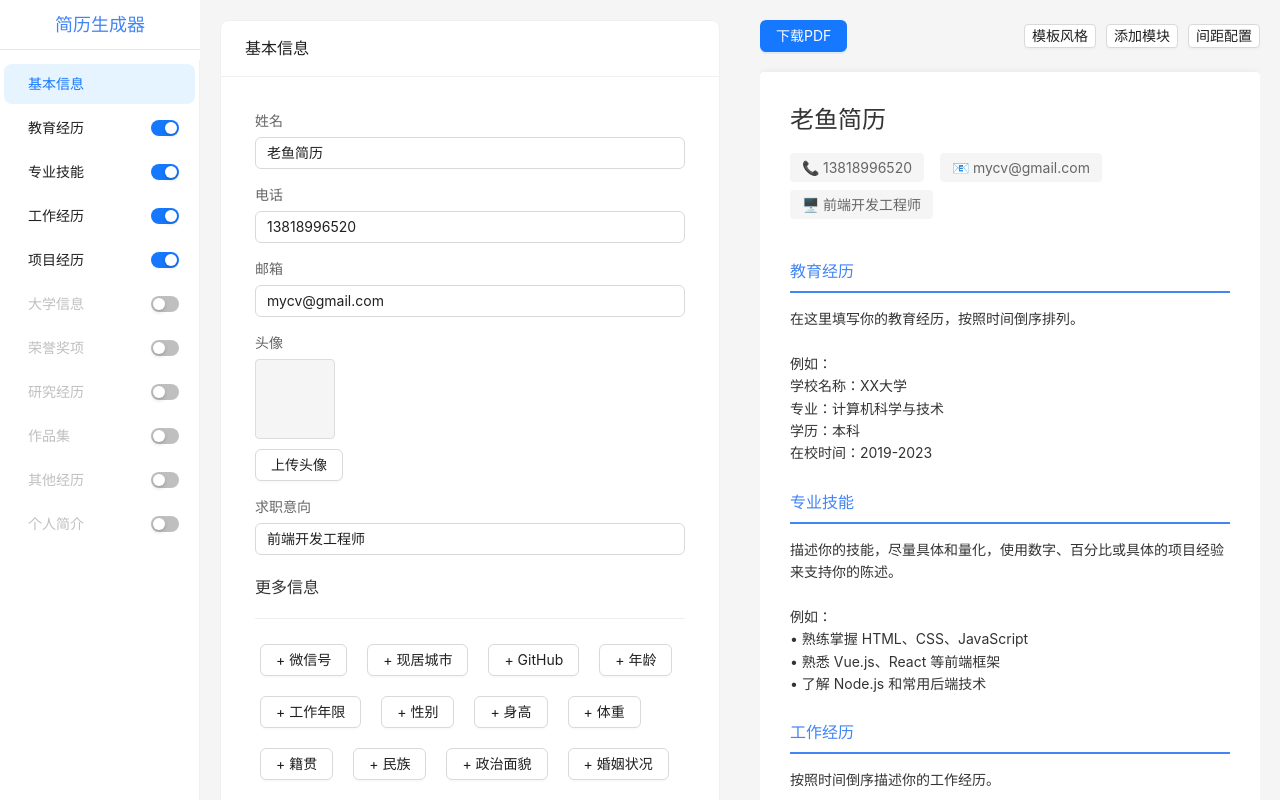
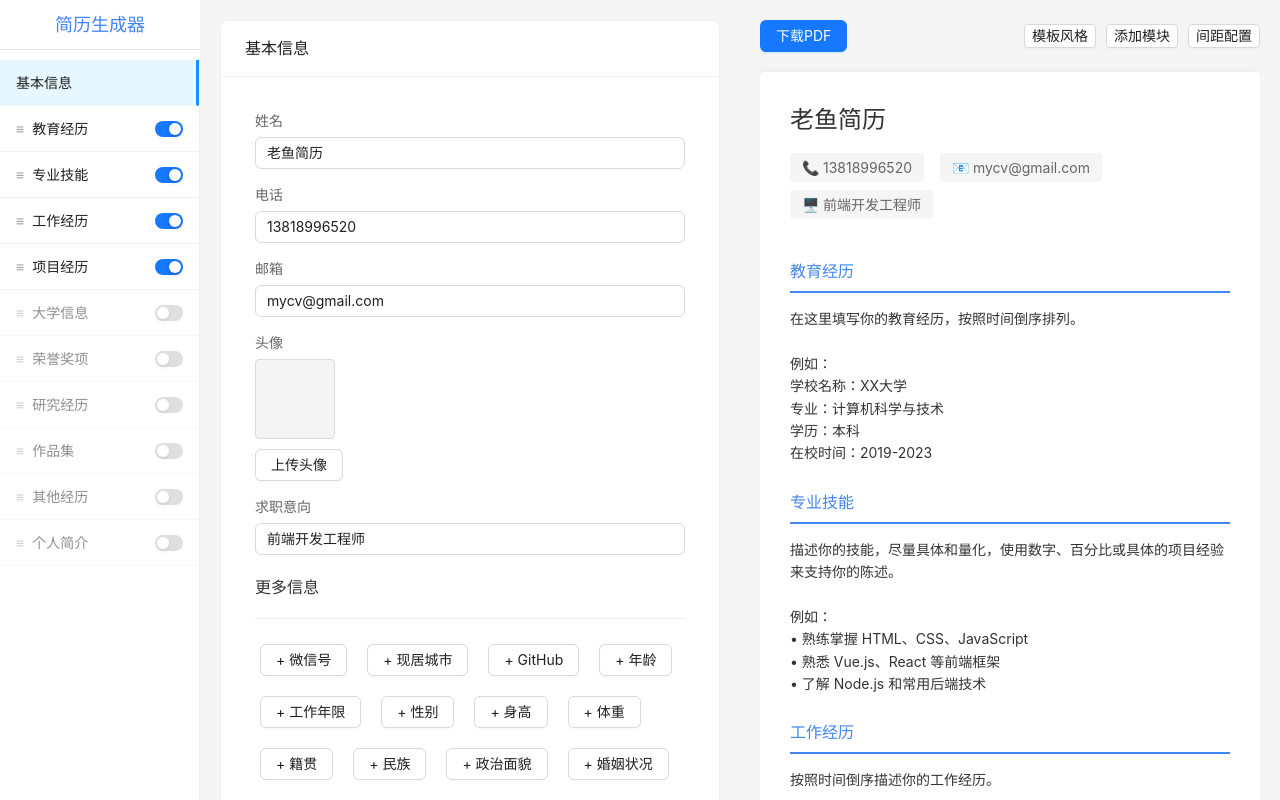
Before and after one commit to dingxionghui/resume-builder-vue, a Vue app in the folder Vue_Project/: page / in a window 1280 px wide. Shown: the top 800 px of the page. Built offline with nearby package versions, Linux system fonts and the light colour scheme.

Commit message:
添加模块拖拽排序功能： 1. 实现左侧模块列表的拖拽排序 2. 修复富文本编辑器内容实时预览问题 3. 优化模块选择器UI，替换a-menu为自定义组件 4. 添加模块顺序持久化存储

```diff
--- a/Vue_Project/package.json
+++ b/Vue_Project/package.json
@@ -14,7 +14,8 @@
     "html2canvas": "^1.4.1",
     "jspdf": "^3.0.0",
     "pinia": "^3.0.1",
-    "vue": "^3.5.13"
+    "vue": "^3.5.13",
+    "vuedraggable": "^4.1.0"
   },
   "devDependencies": {
     "@vitejs/plugin-vue": "^5.2.1",
--- a/Vue_Project/src/components/ModuleSelector.vue
+++ b/Vue_Project/src/components/ModuleSelector.vue
@@ -1,11 +1,38 @@
 <script setup lang="ts">
-import { ref } from 'vue';
+import { ref, computed } from 'vue';
 import { useResumeStore } from '../store/resume';
+import draggable from 'vuedraggable';
 
 const store = useResumeStore();
 const emit = defineEmits(['select-module']);
 
 const activeModuleId = ref('basic-info');
+
+// 计算可拖拽的模块（排除固定模块）
+const draggableModules = computed({
+  get: () => {
+    // 确保每次获取最新的模块列表
+    return store.modules.filter(m => !m.fixed);
+  },
+  set: (newModules) => {
+    // 获取所有模块的ID
+    const newOrder = [
+      // 保持固定模块在前面
+      ...store.modules.filter(m => m.fixed).map(m => m.id),
+      // 添加可拖动模块的新顺序
+      ...newModules.map(m => m.id)
+    ];
+
+    // 更新模块顺序
+    store.reorderModules(newOrder);
+    console.log('模块顺序已更新:', newOrder);
+  }
+});
+
+// 固定模块（不可拖动）
+const fixedModules = computed(() => {
+  return store.modules.filter(m => m.fixed);
+});
 
 const selectModule = (moduleId: string) => {
   if (isModuleEnabled(moduleId)) {
@@ -41,29 +68,45 @@ const addNewModule = () => {
 
 <template>
   <div class="module-selector">
-    <a-menu
-      mode="inline"
-      :selectedKeys="[activeModuleId]"
-      class="module-menu"
-    >
-      <a-menu-item
-        v-for="module in store.modules"
+    <div class="module-list">
+      <!-- 固定模块（不可拖动） -->
+      <div
+        v-for="module in fixedModules"
         :key="module.id"
+        class="module-item"
+        :class="{ active: activeModuleId === module.id, disabled: !module.enabled }"
         @click="selectModule(module.id)"
-        :disabled="!module.enabled"
       >
-        <div class="module-item">
-          <span>{{ module.name }}</span>
-          <a-switch
-            v-if="!module.fixed"
-            :checked="module.enabled"
-            size="small"
-            @change="(checked) => handleSwitchChange(module.id, checked, $event)"
-            @click.stop
-          />
-        </div>
-      </a-menu-item>
-    </a-menu>
+        <span class="module-name">{{ module.name }}</span>
+      </div>
+
+      <!-- 可拖动模块 -->
+      <draggable
+        v-model="draggableModules"
+        item-key="id"
+        handle=".drag-handle"
+        :animation="150"
+        ghost-class="ghost-item"
+        @end="() => console.log('拖拽结束')"
+      >
+        <template #item="{element}">
+          <div
+            class="module-item"
+            :class="{ active: activeModuleId === element.id, disabled: !element.enabled }"
+            @click="selectModule(element.id)"
+          >
+            <span class="drag-handle">≡</span>
+            <span class="module-name">{{ element.name }}</span>
+            <a-switch
+              :checked="element.enabled"
+              size="small"
+              @change="(checked) => handleSwitchChange(element.id, checked, $event)"
+              @click.stop
+            />
+          </div>
+        </template>
+      </draggable>
+    </div>
 
     <div class="add-module">
       <a-button type="dashed" block @click="addNewModule">
@@ -80,9 +123,10 @@ const addNewModule = () => {
   height: 100%;
 }
 
-.module-menu {
+.module-list {
   flex: 1;
-  border-right: 0;
+  overflow-y: auto;
+  border-right: 1px solid #f0f0f0;
 }
 
 .module-item {
@@ -90,6 +134,40 @@ const addNewModule = () => {
   justify-content: space-between;
   align-items: center;
   width: 100%;
+  padding: 12px 16px;
+  cursor: pointer;
+  transition: all 0.3s;
+  border-bottom: 1px solid #f0f0f0;
+}
+
+.module-item:hover {
+  background-color: #f5f5f5;
+}
+
+.module-item.active {
+  background-color: #e6f7ff;
+  border-right: 3px solid #1890ff;
+}
+
+.module-item.disabled {
+  opacity: 0.5;
+  cursor: not-allowed;
+}
+
+.drag-handle {
+  cursor: move;
+  margin-right: 8px;
+  color: #999;
+  user-select: none;
+}
+
+.module-name {
+  flex: 1;
+}
+
+.ghost-item {
+  opacity: 0.5;
+  background: #c8ebfb;
 }
 
 .add-module {
--- a/Vue_Project/src/store/resume.ts
+++ b/Vue_Project/src/store/resume.ts
@@ -116,25 +116,20 @@ export const useResumeStore = defineStore('resume', {
     },
 
     reorderModules(newOrder: string[]) {
-      // 保持基本信息模块在第一位
-      const basicInfoModule = this.modules.find(m => m.id === 'basic-info');
-      const otherModules = this.modules.filter(m => m.id !== 'basic-info');
+      console.log('重新排序模块:', newOrder);
 
-      // 根据新顺序排序其他模块
-      const sortedModules = newOrder
-        .filter(id => id !== 'basic-info')
-        .map(id => otherModules.find(m => m.id === id))
+      // 创建一个新的模块数组，按照newOrder的顺序排列
+      const orderedModules = newOrder
+        .map(id => this.modules.find(m => m.id === id))
         .filter(m => m !== undefined) as Module[];
 
-      // 将未包含在新顺序中的模块添加到末尾
-      const remainingModules = otherModules.filter(m => !newOrder.includes(m.id));
+      // 添加任何不在newOrder中的模块（如果有的话）
+      const remainingModules = this.modules.filter(m => !newOrder.includes(m.id));
 
       // 更新模块数组
-      this.modules = [
-        basicInfoModule as Module,
-        ...sortedModules,
-        ...remainingModules
-      ];
+      this.modules = [...orderedModules, ...remainingModules];
+
+      console.log('模块排序后:', this.modules.map(m => m.id));
     }
   },
 
```
Also changed, not shown: 1 other file (tests, documents, lock files or other folders).
